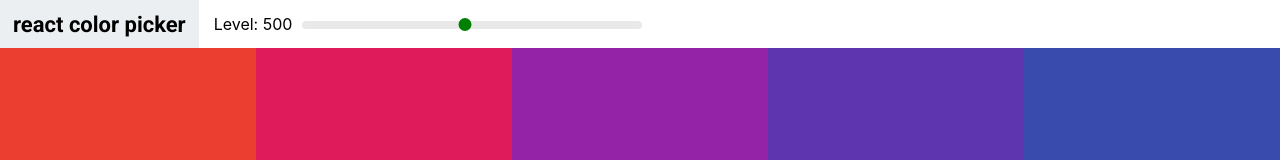
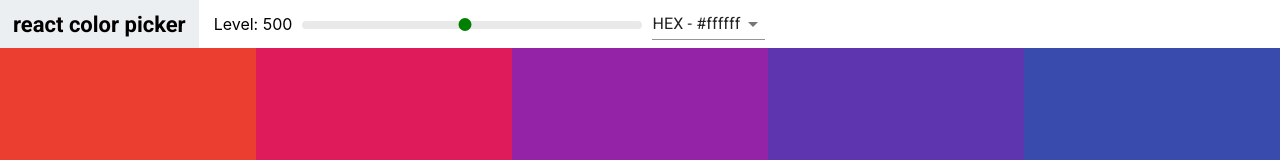
Before and after one commit to ty-mark/color-palette-proj, a React (Create React App) app in the folder color-app/: page / in a window 1280 px wide. Shown: the top 160 px of the page. Built offline with nearby package versions, Linux system fonts and the light colour scheme.

Commit message:
add material-ui and its drop down menu

```diff
--- a/color-app/package.json
+++ b/color-app/package.json
@@ -3,6 +3,7 @@
   "version": "0.1.0",
   "private": true,
   "dependencies": {
+    "@material-ui/core": "^4.1.3",
     "chroma-js": "^2.0.4",
     "rc-slider": "^8.6.13",
     "react": "^16.8.6",
--- a/color-app/src/Navbar.js
+++ b/color-app/src/Navbar.js
@@ -1,16 +1,29 @@
 import React, { Component } from 'react';
 import Slider from 'rc-slider';
+import Select from '@material-ui/core/Select';
+import MenuItem from '@material-ui/core/MenuItem';
 import 'rc-slider/assets/index.css';
 import './Navbar.css';
 
 class Navbar extends Component {
+  constructor(props) {
+    super(props);
+    this.state = { format: 'hex' };
+    this.handleChange = this.handleChange.bind(this);
+  }
+  handleChange(e) {
+    this.setState({ format: e.target.value });
+    this.props.handleChange(e.target.value);
+  }
   render() {
-    const { level, changeLevel } = this.props;
+    const { level, changeLevel, handleChange } = this.props;
+    const { format } = this.state;
     return (
       <header className='Navbar'>
         <div className='logo'>
           <a href='#'>react color picker</a>
         </div>
+        {/* Slider */}
         <div className='slider-container'>
           <span>Level: {level}</span>
           <div className='slider'>
@@ -23,7 +36,14 @@
             />
           </div>
         </div>
-
+        {/* Drop-down menu */}
+        <div className='select-container'>
+          <Select value={format} onChange={this.handleChange}>
+            <MenuItem value='hex'>HEX - #ffffff</MenuItem>
+            <MenuItem value='rgb'>RGB - rgb(255,255,255)</MenuItem>
+            <MenuItem value='rgba'>RGBA - rgba(255,255,255,1.0)</MenuItem>
+          </Select>
+        </div>
       </header>
     );
   }
--- a/color-app/src/Palette.js
+++ b/color-app/src/Palette.js
@@ -6,21 +6,25 @@
 class Palette extends Component {
   constructor(props) {
     super(props);
-    this.state = { level: 500 };
+    this.state = { level: 500, format: 'hex' };
     this.changeLevel = this.changeLevel.bind(this);
+    this.changeFormat = this.changeFormat.bind(this);
   }
   changeLevel(newLevel) {
     this.setState({ level: newLevel });
   }
+  changeFormat(newFormat) {
+    this.setState({ format: newFormat });
+  }
   render() {
     const { colors } = this.props.palette;
-    const { level } = this.state;
+    const { level, format } = this.state;
     const colorBoxes = colors[level].map(color => (
-      <ColorBox background={color.hex} name={color.name} />
+      <ColorBox background={color[format]} name={color.name} />
     ));
     return (
       <div className='Palette'>
-        <Navbar level={level} changeLevel={this.changeLevel} />
+        <Navbar level={level} changeLevel={this.changeLevel} handleChange={this.changeFormat} />
         <div className='Palette-colors'>
           {colorBoxes}
         </div>
--- a/color-app/src/colorHelpers.js
+++ b/color-app/src/colorHelpers.js
@@ -20,7 +20,10 @@
         id: color.name.toLowerCase().replace(/ /g, '-'),
         hex: scale[i],
         rgb: chroma(scale[i]).css(),
-        rgba: chroma(scale[i]).css().replace('rgb', 'rgba').replace(')', ',1.0)')
+        rgba: chroma(scale[i])
+          .css()
+          .replace('rgb', 'rgba')
+          .replace(')', ',1.0)')
       });
     }
   }
```
Also changed, not shown: 1 other file (tests, documents, lock files or other folders).
